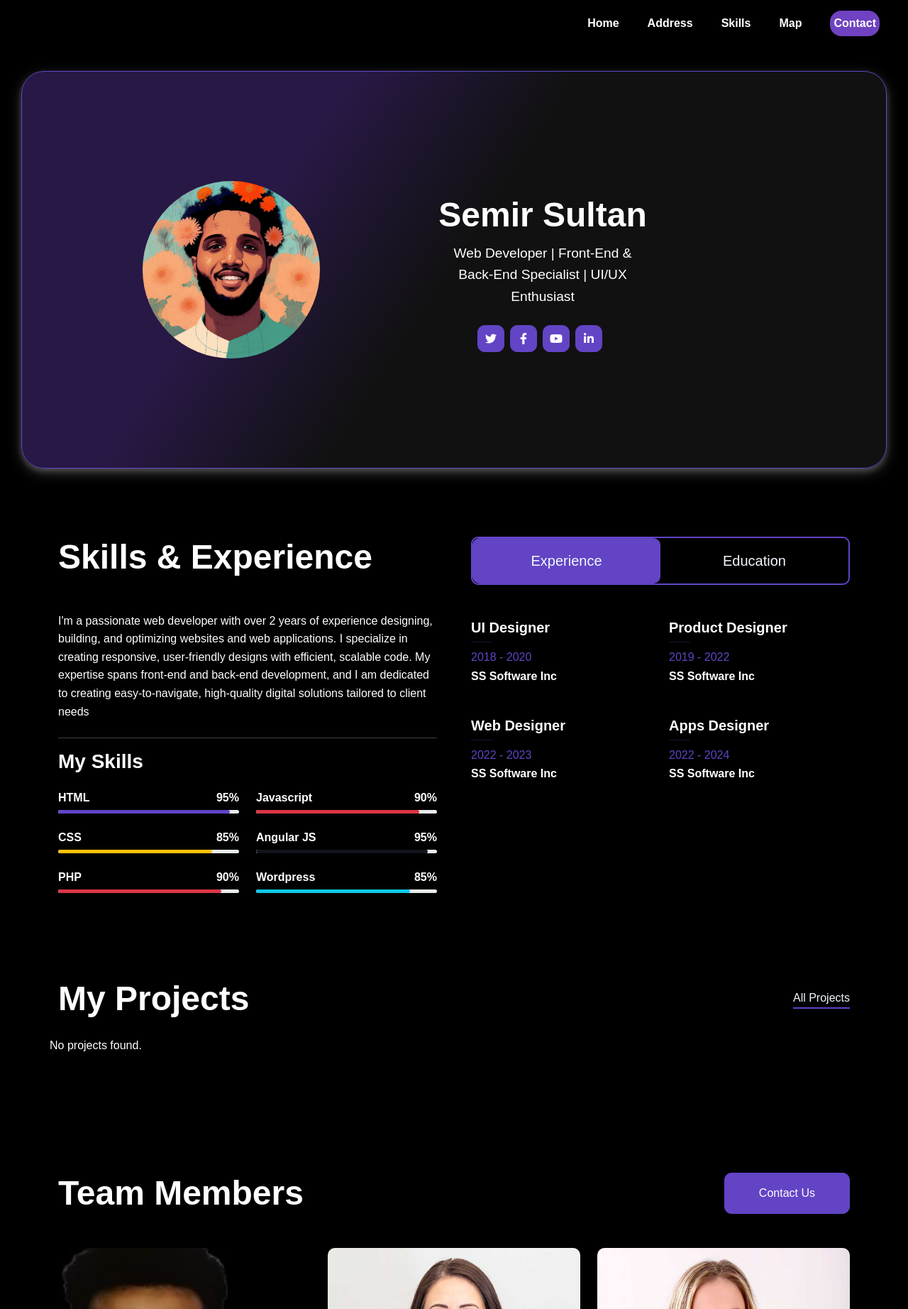
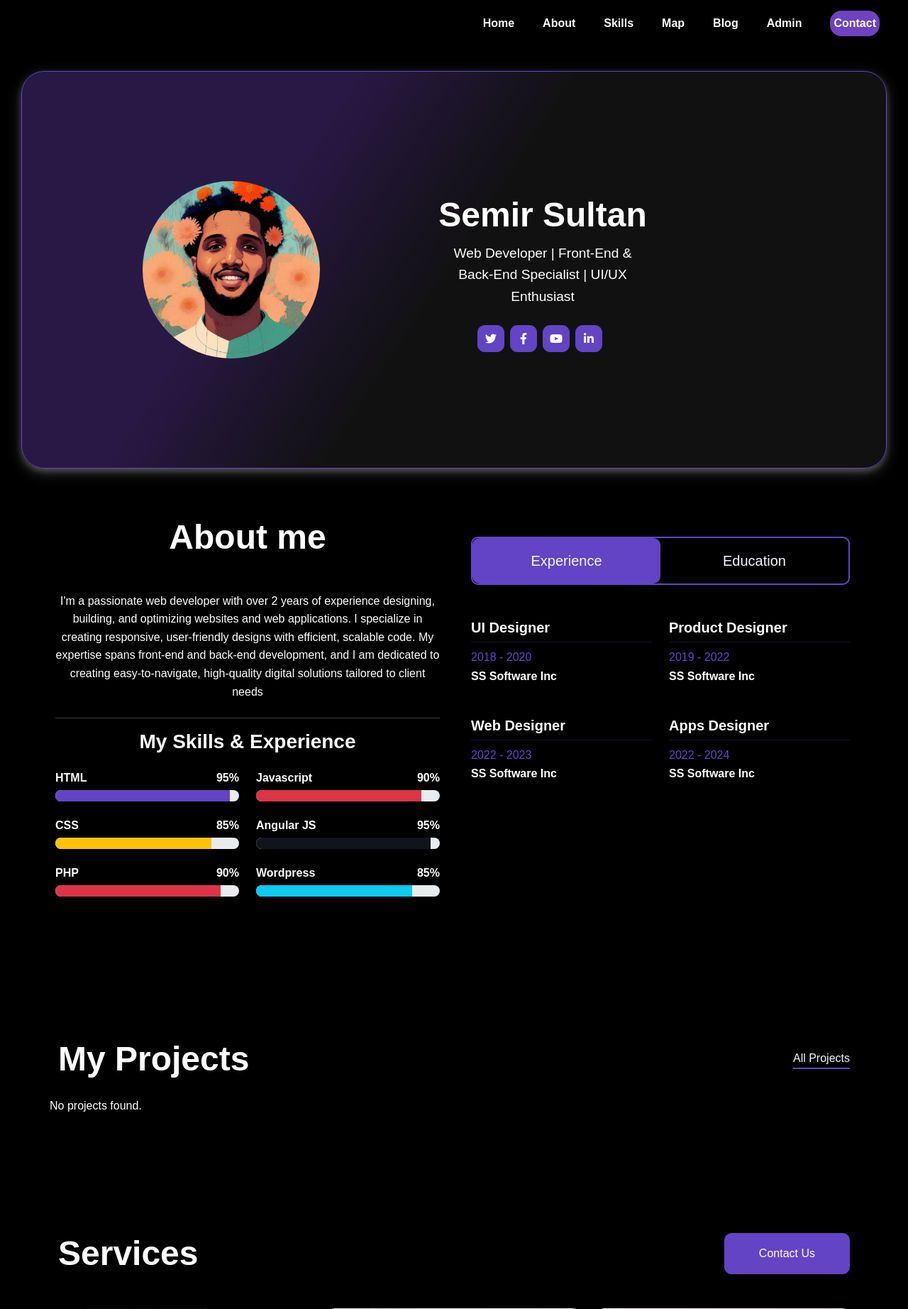
Before and after one commit to Semirss/my-portfolio-using-database, a PHP site: page / in a window 1280 px wide. Shown: the top 1844 px of the page at 71% size. Run offline with PHP 8.4, Linux system fonts and the light colour scheme; data that the repository does not hold is empty; some libraries are stand-ins or nearby versions.

Commit message:
Update index.php

```diff
--- a/index.php
+++ b/index.php
@@ -32,7 +32,7 @@
     <link href="css/style.css" rel="stylesheet">
 </head>
 
-<body data-bs-spy="scroll" data-bs-target=".navbar" data-bs-offset="51">
+<body data-bs-spy="scroll" data-bs-target=".navbar" data-bs-offset="51" >
     <!-- Spinner Start -->
     <div id="spinner" class="show bg-white position-fixed translate-middle w-100 vh-100 top-50 start-50 d-flex align-items-center justify-content-center">
         <div class="spinner-border text-primary" style="width: 3rem; height: 3rem;" role="status">
@@ -41,13 +41,16 @@
     </div>
     <!-- Spinner End -->
 
-    <header>
+    <header >
         <nav>
             <ul>
                 <li><a href="#hero">Home</a></li>
-                <li><a href="#address">Address</a></li>
+                <li><a href="#about">About</a></li>
                 <li><a href="#skill">Skills</a></li>
                 <li><a href="#map">Map</a></li>
+                <li><a href="blog.html">Blog</a></li>
+
+                <li><a href="adminlogin.php">Admin</a></li>
                 <li style=" background-color:#6f42c1;margin-top: -5px; padding: 5px;border-radius: 1em;"><a href="#contact">Contact</a></li>
             </ul>
         </nav>
@@ -69,13 +72,13 @@
     </section>
 
     <!-- Expertise Start -->
-    <div class="container-xxl py-6 pb-5" id="skill">
+    <div class="container-xxl py-6 pb-5" >
         <div class="container">
             <div class="row g-5">
-                <div class="col-lg-6 wow fadeInUp" data-wow-delay="0.1s">
-                    <h1 class="display-5 mb-5">Skills & Experience</h1>
+                <div id="about" class="col-lg-6 wow fadeInUp" data-wow-delay="0.1s" style="margin-top: -60px;">
+                    <h1 class="display-5 mb-5">About me</h1>
                     <p class="mb-4">I'm a passionate web developer with over 2 years of experience designing, building, and optimizing websites and web applications. I specialize in creating responsive, user-friendly designs with efficient, scalable code. My expertise spans front-end and back-end development, and I am dedicated to creating easy-to-navigate, high-quality digital solutions tailored to client needs</p><hr>
-                    <h3 class="mb-4">My Skills</h3>
+                    <h3 id="skill" class="mb-4">My Skills & Experience</h3>
                     <div class="row align-items-center">
                         <div class="col-md-6">
                             <div class="skill mb-4">
@@ -136,7 +139,7 @@
                             </div>
                         </div>
                     </div>
-                </div>
+                </div><br>
                 <div class="col-lg-6 wow fadeInUp" data-wow-delay="0.5s">
                     <ul class="nav nav-pills rounded border border-2 border-primary mb-5">
                         <li class="nav-item w-50">
@@ -272,12 +275,12 @@ $conn->close();
 <!-- Projects End -->
 
 
-    <!-- Team Start -->
+    <!-- services Start -->
     <div class="container-xxl py-6 pb-5" id="team">
         <div class="container">
             <div class="row g-5 mb-5 wow fadeInUp" data-wow-delay="0.1s">
                 <div class="col-lg-6">
-                    <h1 class="display-5 mb-0">Team Members</h1>
+                    <h1 class="display-5 mb-0">Services</h1>
                 </div>
                 <div class="col-lg-6 text-lg-end">
                     <a class="btn btn-primary py-3 px-5" href="">Contact Us</a>
@@ -290,7 +293,7 @@ $conn->close();
                         <div class="team-text bg-white rounded-end p-4">
                             <div>
                                 <h5 style="color: black;">Semir Sultan</h5>
-                                <span style="color: black;">Web Developer</span>
+                                <span style="color: black;">I have made a couple of web sites and projects over the years so i am certain i am able to deliver to any enquiries.<hr> Detailes are in the project section <a href="#project">projects</a> </span>
                             </div>
                             <i class="fa fa-arrow-right fa-2x text-primary"></i>
                         </div>
@@ -301,8 +304,8 @@ $conn->close();
                         <img class="img-fluid rounded" src="img/team-2.jpg" alt="">
                         <div class="team-text bg-white rounded-end p-4">
                             <div>
-                                <h5 style="color: black;">Need Collab</h5>
-                                <span style="color: black;">Designer</span>
+                                <h5 style="color: black;">Client</h5>
+                                <span style="color: black;">No clients till now <hr> <a href="#contact">contact me</a></span>
                             </div>
                             <i class="fa fa-arrow-right fa-2x text-primary"></i>
                         </div>
@@ -313,8 +316,8 @@ $conn->close();
                         <img class="img-fluid rounded" src="img/team-3.jpg" alt="">
                         <div class="team-text bg-white rounded-end p-4">
                             <div>
-                                <h5 style="color: black;">Need Collab</h5>
-                                <span style="color: black;">UI/UX Designer</span>
+                                <h5 style="color: black;">Client</h5>
+                                <span style="color: black;">No clients till now <hr> <a href="#contact">contact me</a></span>
                             </div>
                             <i class="fa fa-arrow-right fa-2x text-primary"></i>
                         </div>
@@ -323,8 +326,8 @@ $conn->close();
             </div>
         </div>
     </div>
-    <!-- Team End -->
-
+    <!-- services End -->
+<!-- Blog Start -->
 <!-- Contact Start -->
 <?php
 // Database credentials
```
